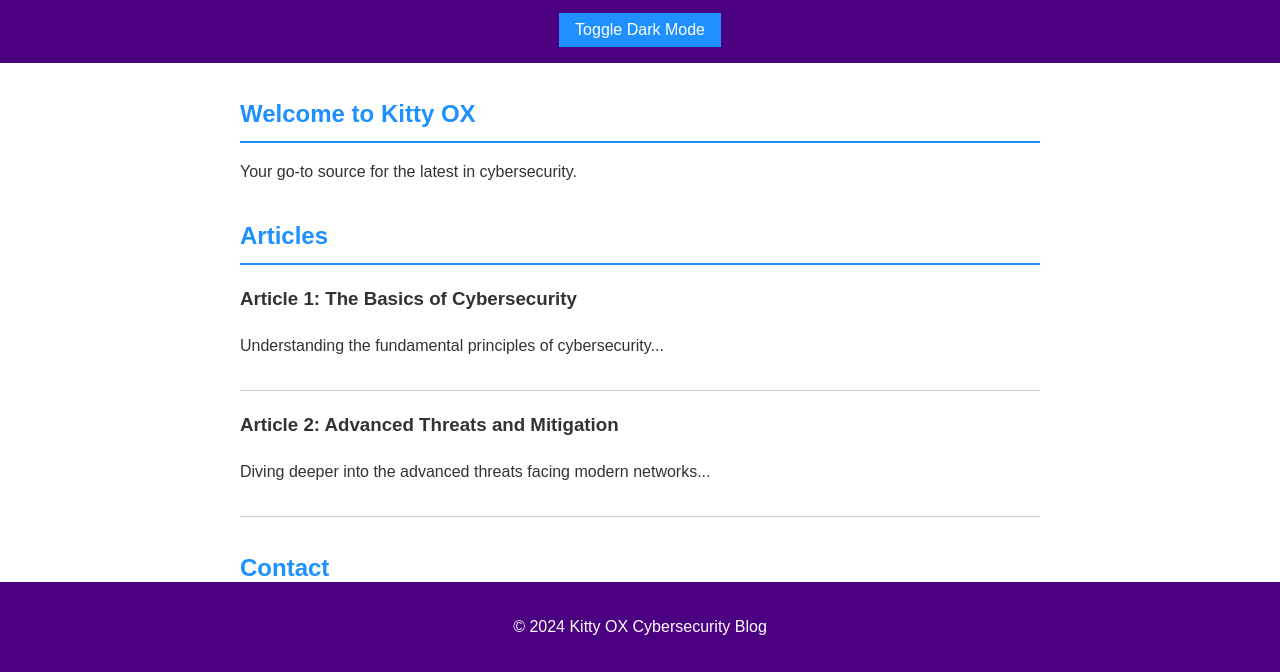
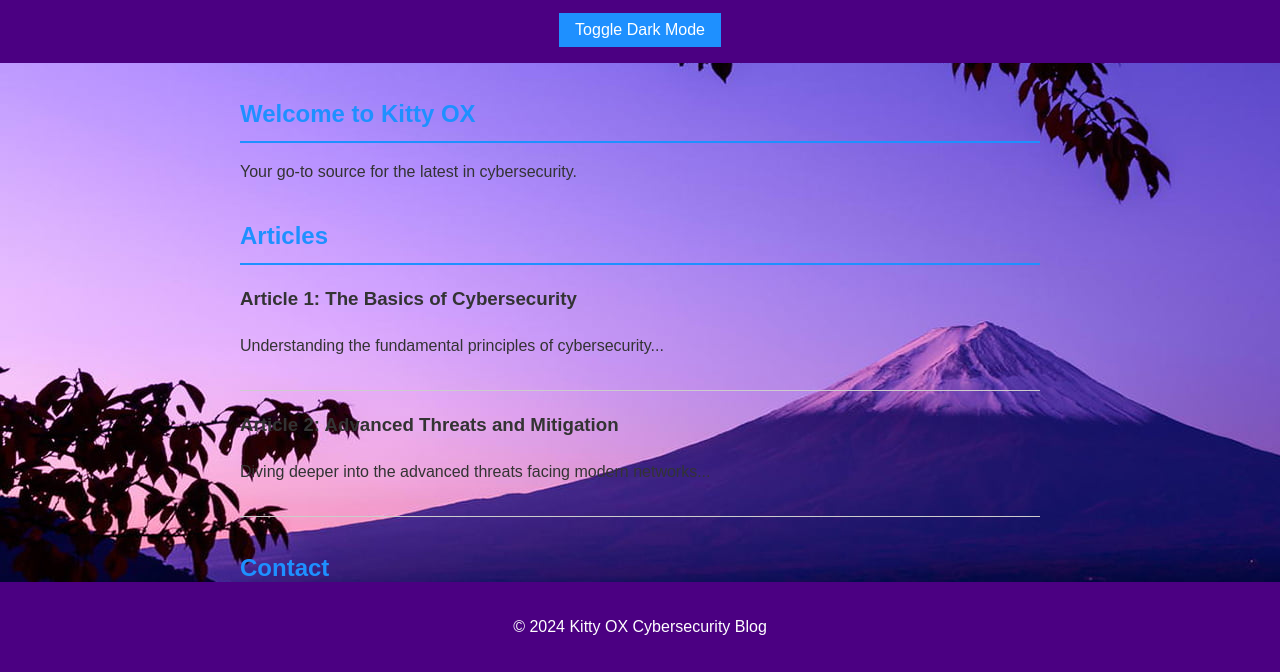
Before and after one commit to Kitty-OX/Home, a plain HTML site: page index.html in a window 1280 px wide. Shown: the part 128-800 px from the top of the page. Drawn offline with Linux system fonts and the light colour scheme.

Commit message:
Update styles.css

```diff
--- a/styles.css
+++ b/styles.css
@@ -4,7 +4,8 @@ body {
     line-height: 1.6;
     margin: 0;
     padding: 0;
-    background-color: #fff;
+    background-image: url("wallpaper.jpg");
+ background-color: #cccccc;
     color: #333;
 }
 
```
